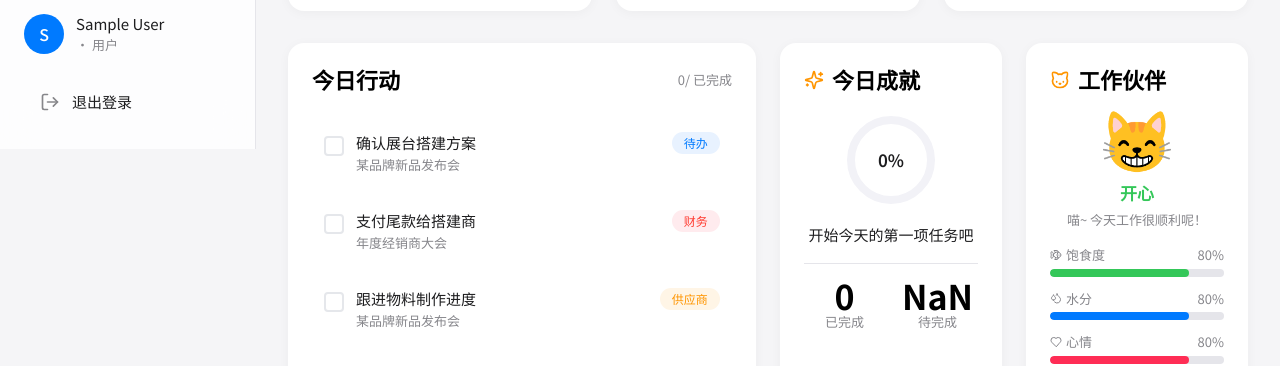
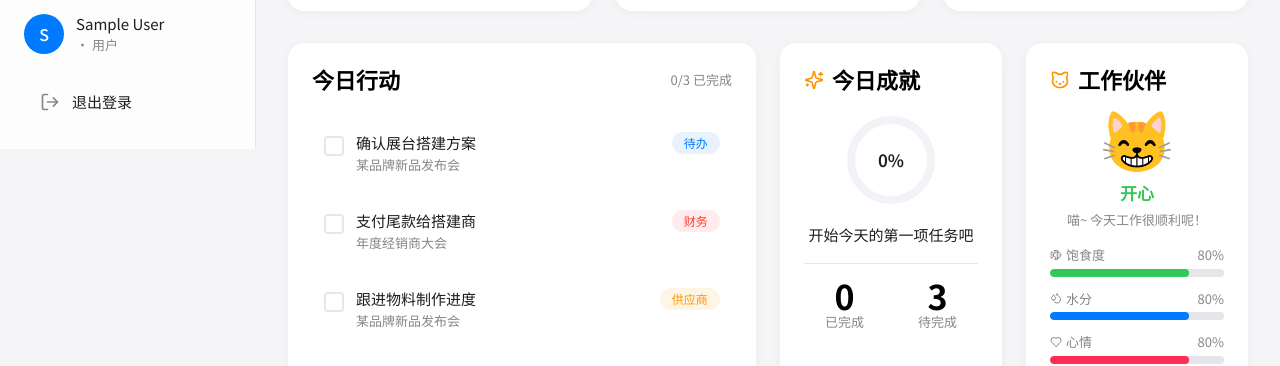
Before and after one commit to linyuan0419-ux/project-management-system, a Vue app: page / in a window 1280 px wide. Shown: the part 651-1017 px from the top of the page. Built offline with nearby package versions, Linux system fonts and the light colour scheme; sample sign-in values are in the browser's storage.

Commit message:
修复：今日成就卡片NaN和undefined显示问题

```diff
--- a/src/views/DashboardView.vue
+++ b/src/views/DashboardView.vue
@@ -116,7 +116,7 @@ onMounted(() => {
 const todayCompleted = ref(0)
 const todayStats = computed(() => {
   const completed = todayCompleted.value
-  const total = todayTasks.length
+  const total = todayTasks.value?.length || 0
   return {
     completed,
     total,
@@ -288,7 +288,7 @@ const recentActivities = [
       <section class="card col-span-2">
         <div class="flex items-center justify-between mb-6">
           <h3 class="text-title-1">今日行动</h3>
-          <span class="text-caption text-apple-gray-400">{{ todayStats.completed }}/{{ todayStats.total }} 已完成</span>
+          <span class="text-caption text-apple-gray-400">{{ todayStats.completed }}/{{ todayStats.total || 0 }} 已完成</span>
         </div>
         <!-- 获得奖励提示 -->
         <div v-if="showReward" class="mb-4 p-3 bg-green-50 rounded-apple-sm flex items-center gap-3 animate-reward">
@@ -376,7 +376,7 @@ const recentActivities = [
               <p class="text-caption">已完成</p>
             </div>
             <div class="text-center">
-              <p class="text-display text-2xl">{{ Math.max(0, todayStats.total - todayStats.completed) }}</p>
+              <p class="text-display text-2xl">{{ Math.max(0, (todayStats.total || 0) - todayStats.completed) }}</p>
               <p class="text-caption">待完成</p>
             </div>
           </div>
```
